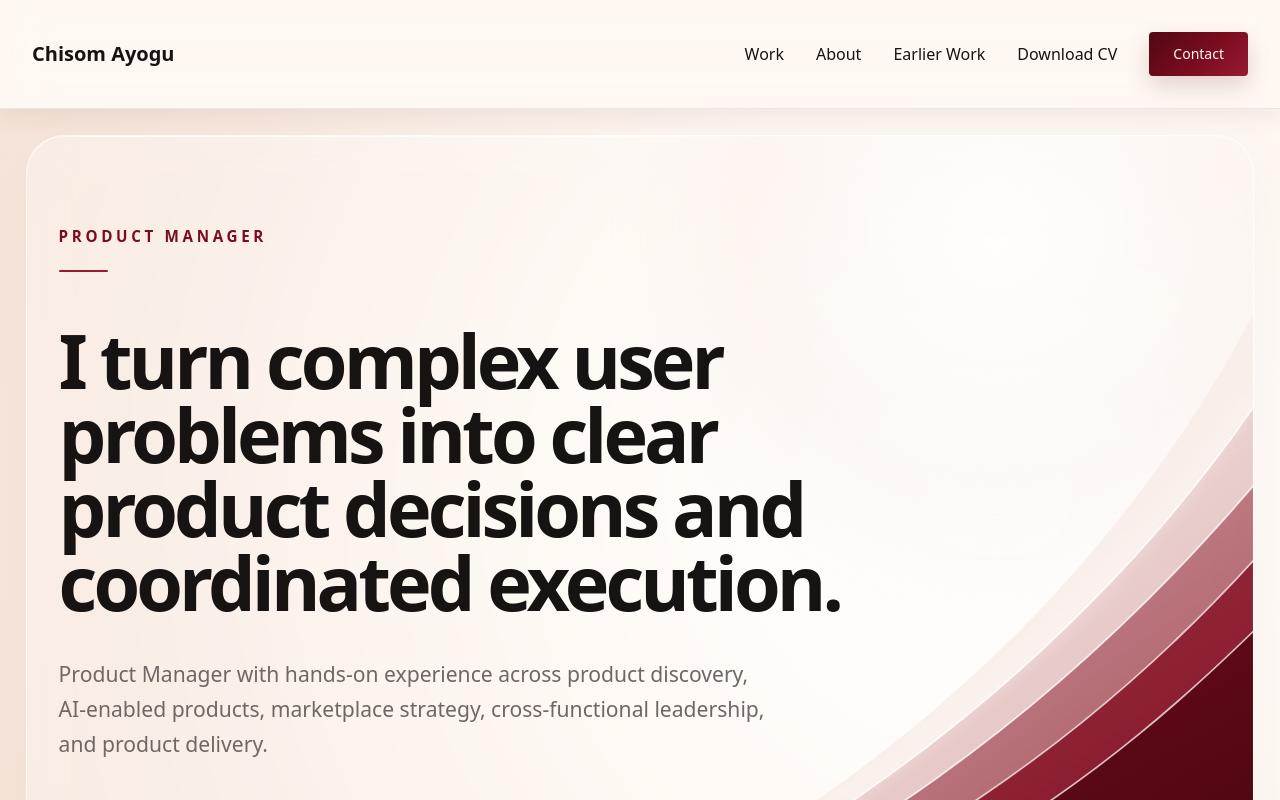
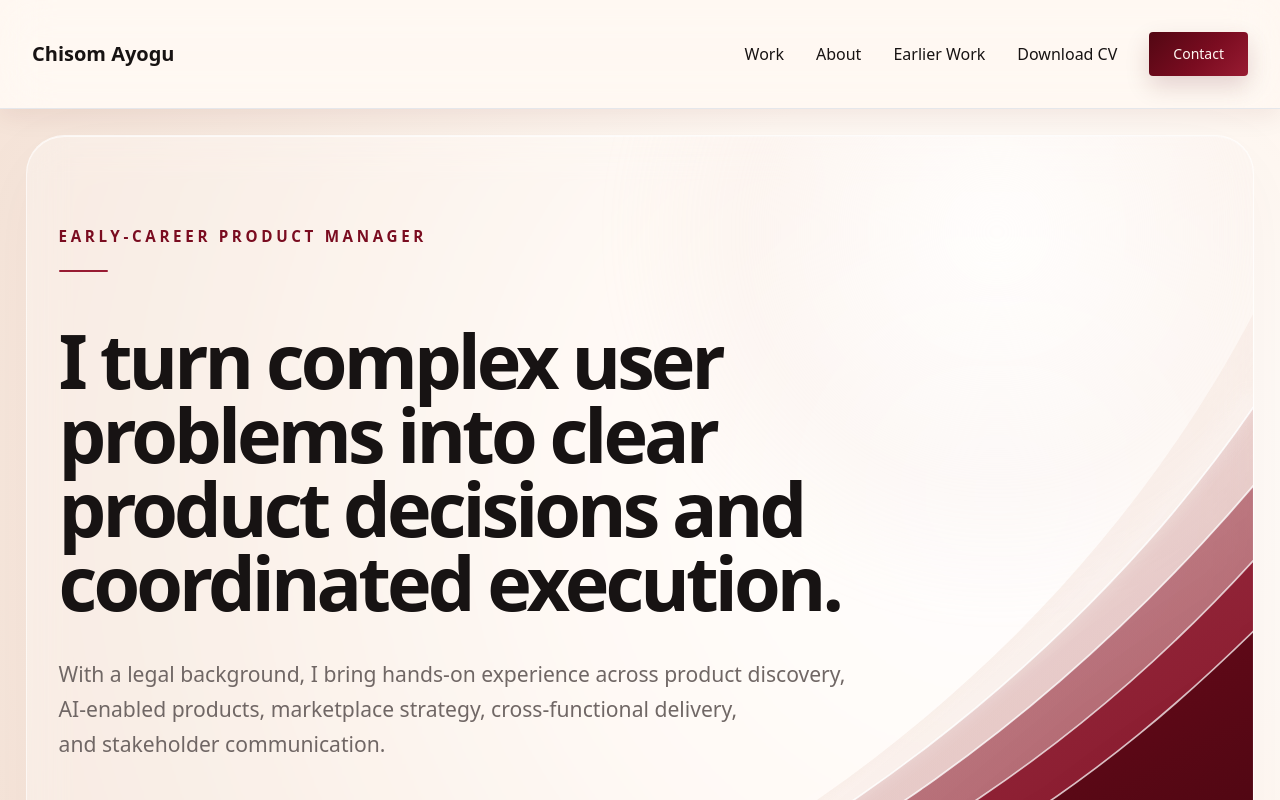
Before and after one commit to chisomuayogu/Product-Management-Portfolio, a Next.js app: page / in a window 1280 px wide. Shown: the top 800 px of the page. Built offline with nearby package versions, Linux system fonts and the light colour scheme.

Commit message:
Clarify recruiter-facing positioning

```diff
--- a/src/app/layout.tsx
+++ b/src/app/layout.tsx
@@ -3,12 +3,12 @@ import './globals.css'
 
 export const metadata: Metadata = {
   title: 'Chisom Ayogu | Product Manager',
-  description: 'Product Manager with hands-on experience across product discovery, AI-enabled products, marketplace strategy, and cross-functional leadership.',
+  description: 'Early-career Product Manager combining legal rigour with hands-on experience across product discovery, AI-enabled products, marketplace strategy, and cross-functional delivery.',
   keywords: ['Product Manager', 'Product Strategy', 'Product Leadership', 'Chisom Ayogu'],
   authors: [{ name: 'Chisom Ayogu' }],
   openGraph: {
     title: 'Chisom Ayogu | Product Manager',
-    description: 'Product Manager with hands-on experience across product discovery, AI-enabled products, marketplace strategy, and cross-functional leadership.',
+    description: 'Early-career Product Manager combining legal rigour with hands-on experience across product discovery, AI-enabled products, marketplace strategy, and cross-functional delivery.',
     type: 'website',
   },
 }
--- a/src/components/Hero.tsx
+++ b/src/components/Hero.tsx
@@ -49,7 +49,7 @@ export default function Hero() {
         </svg>
 
         <div className={`container-wide ${styles.content}`}>
-          <div className={styles.eyebrow}>Product Manager</div>
+          <div className={styles.eyebrow}>Early-Career Product Manager</div>
 
           <h1 className={styles.heading}>
             <span>I turn complex user</span>
@@ -59,9 +59,9 @@ export default function Hero() {
           </h1>
 
           <p className={styles.supportingCopy}>
-            <span>Product Manager with hands-on experience across product discovery,</span>
-            <span>AI-enabled products, marketplace strategy, cross-functional leadership,</span>
-            <span>and product delivery.</span>
+            <span>With a legal background, I bring hands-on experience across product discovery,</span>
+            <span>AI-enabled products, marketplace strategy, cross-functional delivery,</span>
+            <span>and stakeholder communication.</span>
           </p>
 
           <div className={styles.actions}>
```
